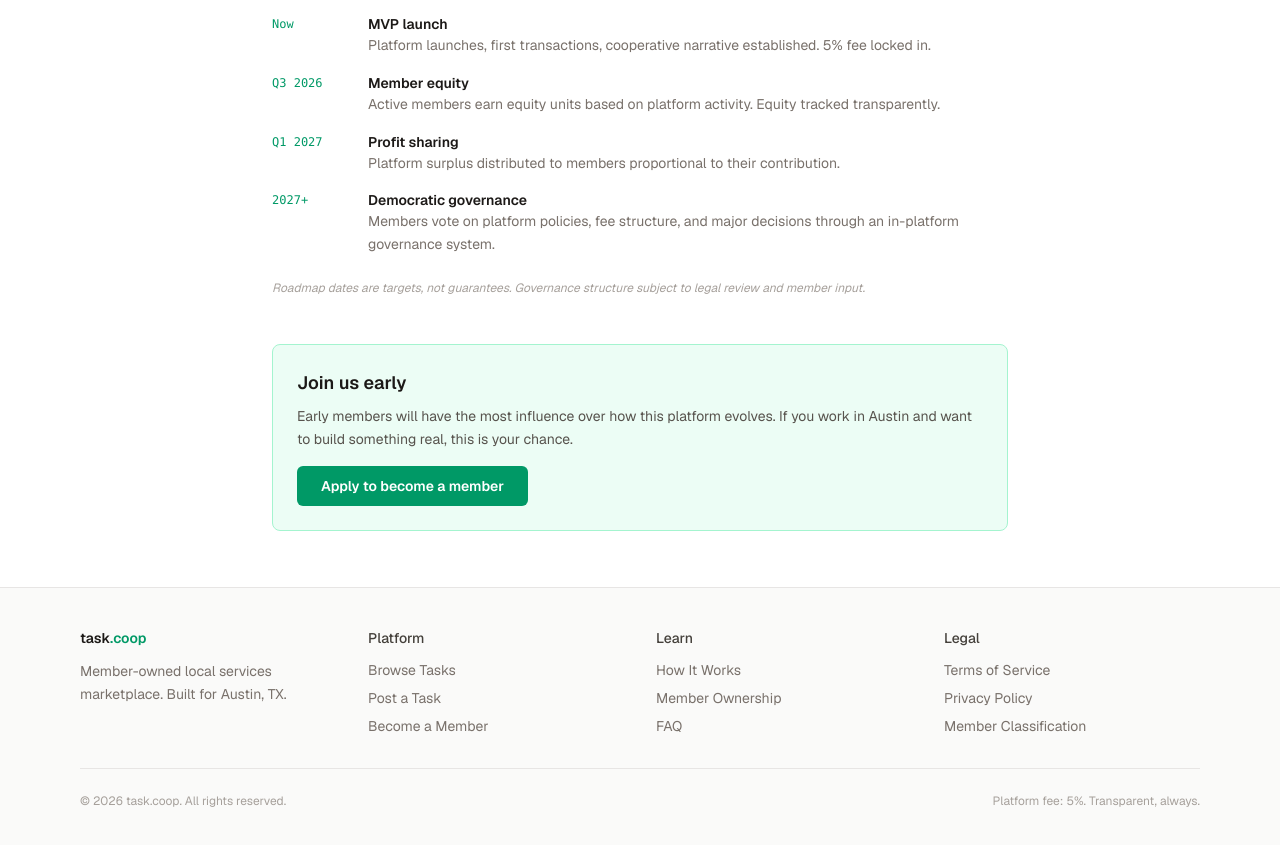
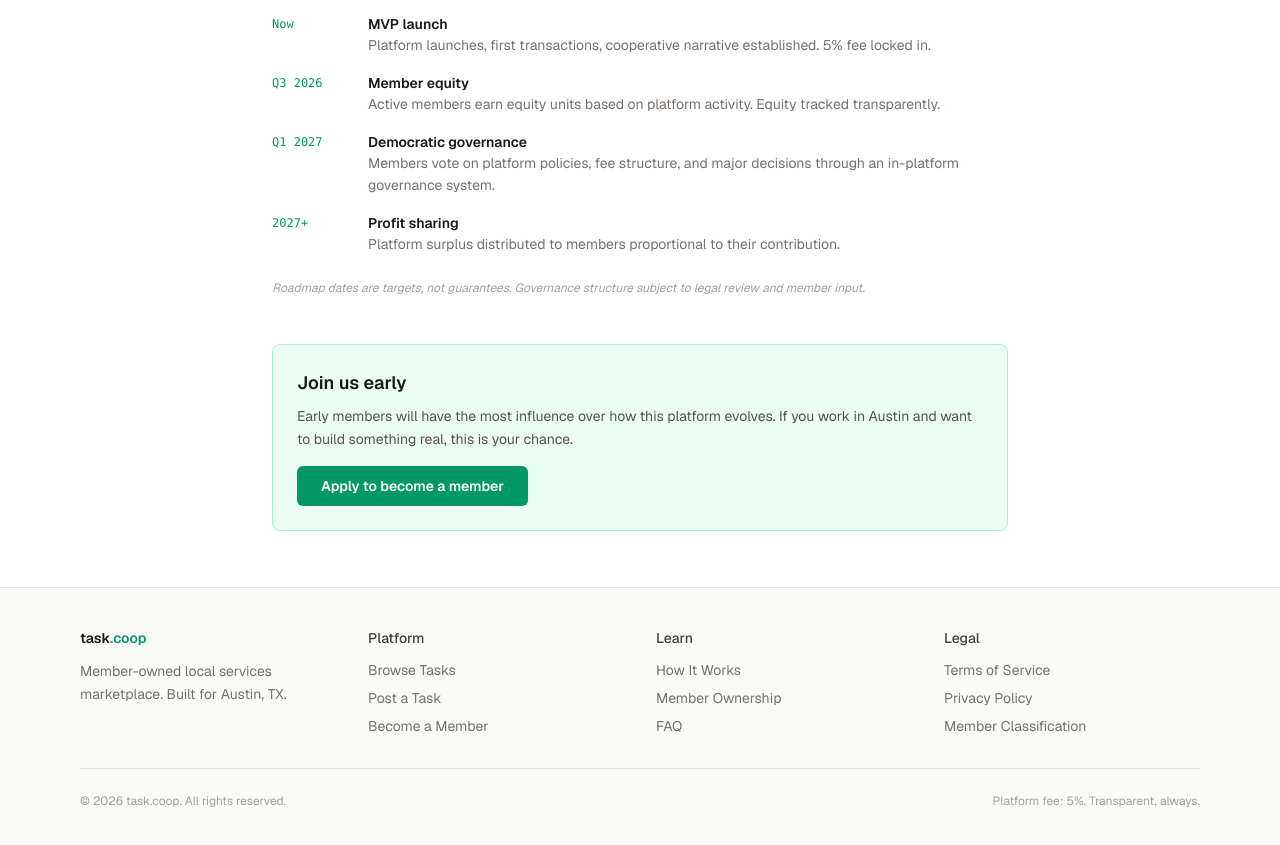
Before and after one commit to HansDandle/taskcoop, a Next.js app: page /cooperative in a window 1280 px wide. Shown: the part 1020-1865 px from the top of the page. Built offline with nearby package versions, Linux system fonts and the light colour scheme; no server answers.

Commit message:
referral message

```diff
--- a/src/app/cooperative/page.tsx
+++ b/src/app/cooperative/page.tsx
@@ -53,8 +53,8 @@ export default function CooperativePage() {
             {[
               { phase: 'Now', label: 'MVP launch', desc: 'Platform launches, first transactions, cooperative narrative established. 5% fee locked in.' },
               { phase: 'Q3 2026', label: 'Member equity', desc: 'Active members earn equity units based on platform activity. Equity tracked transparently.' },
-              { phase: 'Q1 2027', label: 'Profit sharing', desc: 'Platform surplus distributed to members proportional to their contribution.' },
-              { phase: '2027+', label: 'Democratic governance', desc: 'Members vote on platform policies, fee structure, and major decisions through an in-platform governance system.' },
+              { phase: 'Q1 2027', label: 'Democratic governance', desc: 'Members vote on platform policies, fee structure, and major decisions through an in-platform governance system.' },
+              { phase: '2027+', label: 'Profit sharing', desc: 'Platform surplus distributed to members proportional to their contribution.' },
             ].map((item) => (
               <div key={item.phase} className="flex gap-4">
                 <div className="text-xs font-mono text-emerald-600 w-20 shrink-0 pt-0.5">{item.phase}</div>
--- a/src/app/dashboard/page.tsx
+++ b/src/app/dashboard/page.tsx
@@ -352,7 +352,7 @@ export default async function DashboardPage({
           <p className="text-xs text-stone-400 mt-0.5">You have 25 unique invite links, 5 per category. Fill a row to earn Team Builder. Fill all 25 for Full Roster.</p>
         </div>
         <div className="px-5 py-4">
-          <ReferralGrid slots={referralSlots ?? []} baseUrl={baseUrl} />
+          <ReferralGrid slots={referralSlots ?? []} baseUrl={baseUrl} firstName={profile.name?.split(' ')[0] ?? 'A member'} />
         </div>
       </div>
 
--- a/src/components/referral-grid.tsx
+++ b/src/components/referral-grid.tsx
@@ -10,11 +10,12 @@ type Slot = {
   referred_user_id: string | null
 }
 
-export default function ReferralGrid({ slots, baseUrl }: { slots: Slot[]; baseUrl: string }) {
+export default function ReferralGrid({ slots, baseUrl, firstName }: { slots: Slot[]; baseUrl: string; firstName: string }) {
   const [copied, setCopied] = useState<string | null>(null)
 
   const copy = async (code: string) => {
-    await navigator.clipboard.writeText(`${baseUrl}/signup?ref=${code}`)
+    const url = `${baseUrl}/signup?ref=${code}`
+    await navigator.clipboard.writeText(`${firstName} is inviting you to join the launch of task.coop - ${url}`)
     setCopied(code)
     setTimeout(() => setCopied(null), 2000)
   }
```
